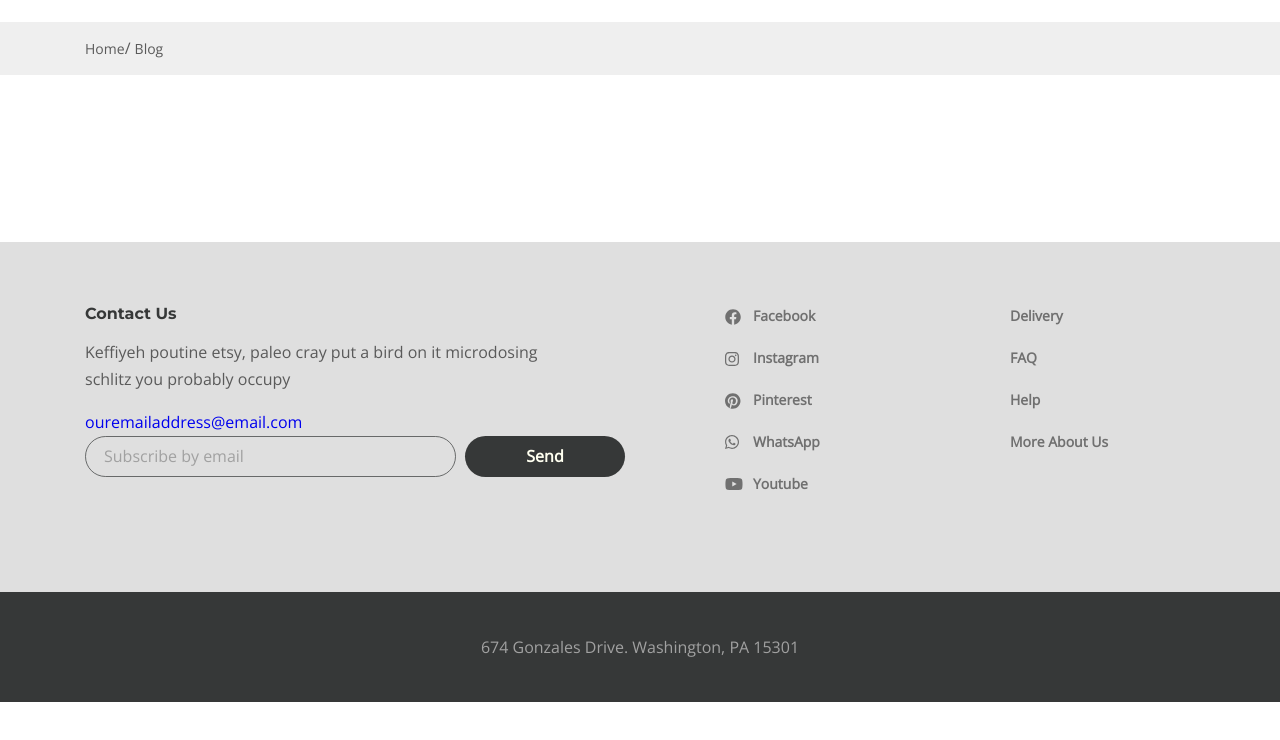
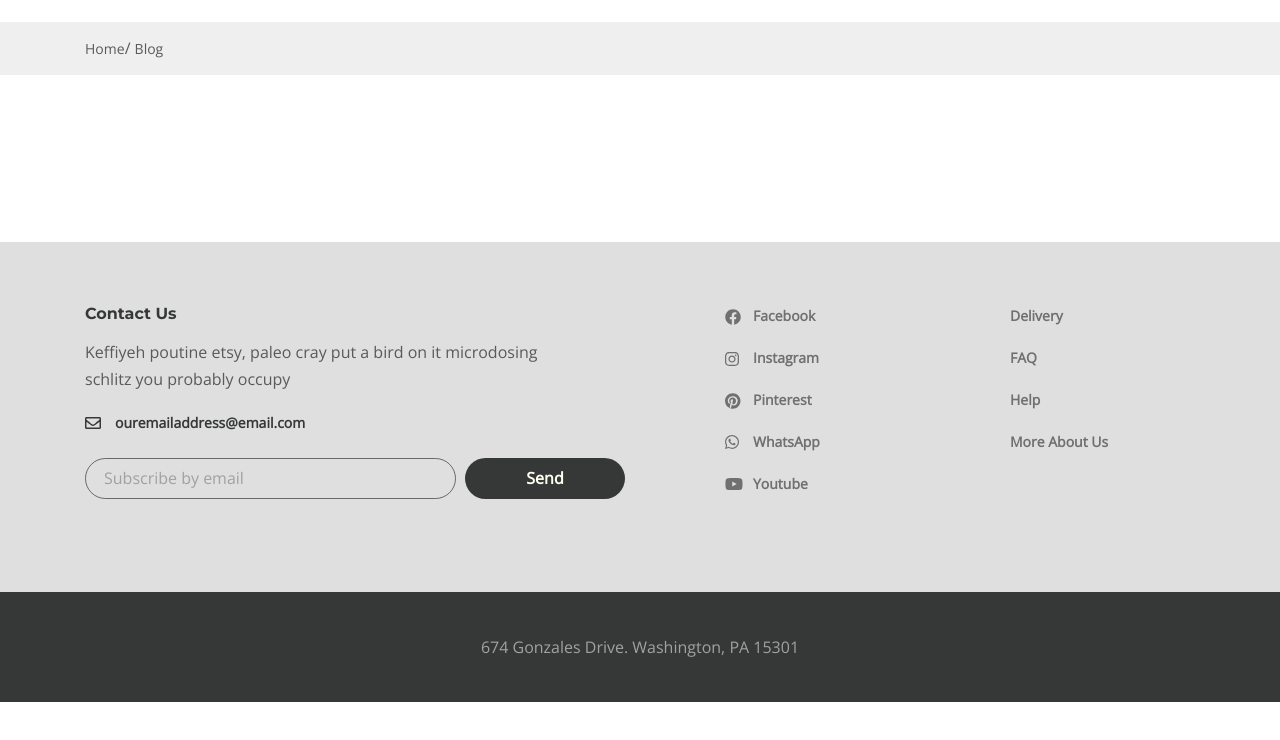
Before and after one commit to sergeibogko/desire, a website: page app/blog.html in a window 1280 px wide. Shown: the part 98-838 px from the top of the page. Drawn offline with nearby package versions, Linux system fonts and the light colour scheme.

Commit message:
blog - start

```diff
--- a/app/blog.html
+++ b/app/blog.html
@@ -87,6 +87,8 @@
           </div>
         </div>
       </main>
+      <!-- закончил видео на 8 часов40 минут 54 секунды -->
+
       <footer class="footer">
         <div class="footer__content">
           <div class="container">
@@ -97,9 +99,7 @@
                   Keffiyeh poutine etsy, paleo cray put a bird on it microdosing
                   schlitz you probably occupy
                 </p>
-                <a
-                  class="footer__info-email"
-                  href="mailto: ouremailaddress@email.com"
+                <a class="info-email" href="mailto: ouremailaddress@email.com"
                   >ouremailaddress@email.com</a
                 >
                 <form class="footer__form">
```
Also changed, not shown: app/about.html (+1 -3 lines), app/gallery.html (+1 -3 lines), app/index.html (+1 -3 lines).
